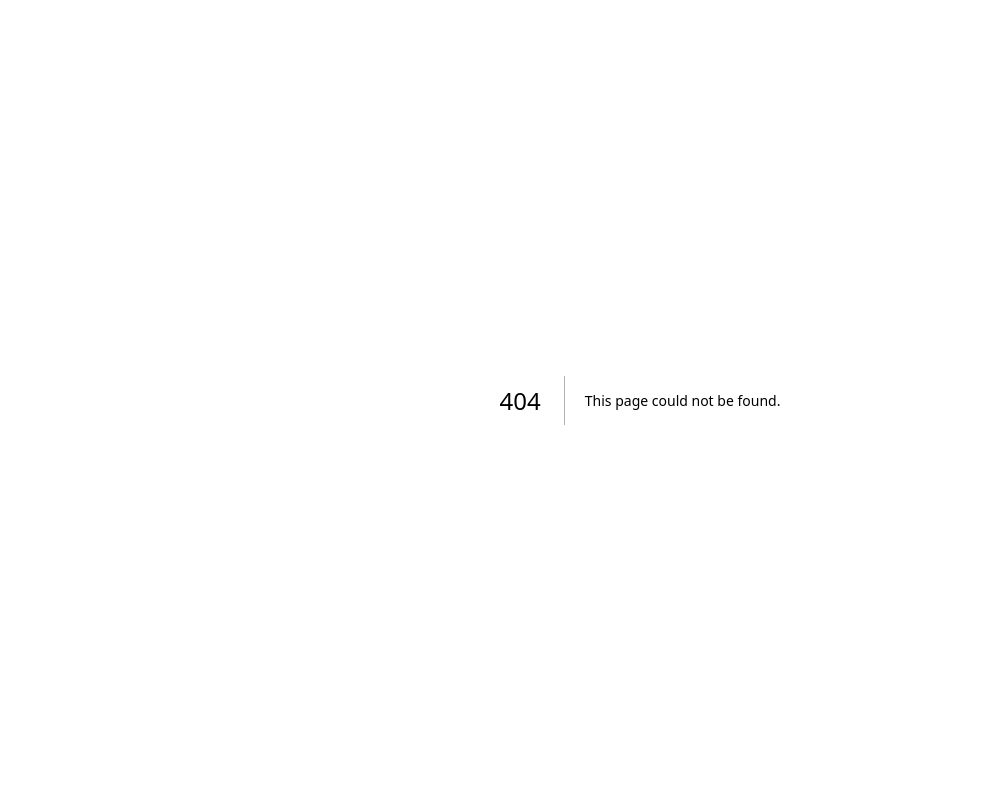
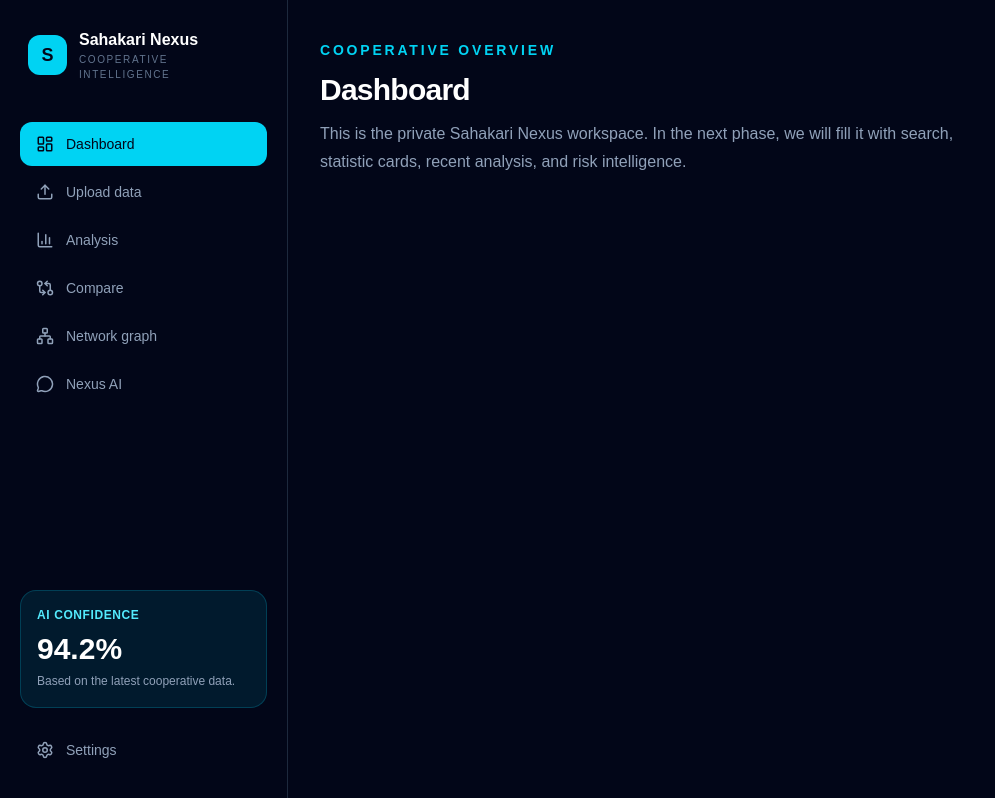
Before and after one commit to DikshaTimilsina/sahakari-nexus, a Next.js app: page /dashboard in a window 1280 px wide. Before the commit this address had no page. Shown: the whole page, without its empty margins (0-995 px from the left). Built offline with nearby package versions, Linux system fonts and the light colour scheme.

Commit message:
Create dashboard

```diff
--- /dev/null
+++ b/app/dashboard/page.tsx
@@ -0,0 +1,25 @@
+import { Sidebar } from "@/components/layout/Sidebar";
+
+export default function DashboardPage() {
+  return (
+    <div className="min-h-screen bg-slate-950">
+      <Sidebar />
+
+      <main className="min-h-screen px-6 py-10 lg:pl-80 lg:pr-10">
+        <p className="text-sm font-semibold uppercase tracking-[0.2em] text-cyan-400">
+          Cooperative overview
+        </p>
+
+        <h1 className="mt-3 text-3xl font-bold tracking-tight text-white">
+          Dashboard
+        </h1>
+
+        <p className="mt-3 max-w-2xl leading-7 text-slate-400">
+          This is the private Sahakari Nexus workspace. In the next phase, we
+          will fill it with search, statistic cards, recent analysis, and risk
+          intelligence.
+        </p>
+      </main>
+    </div>
+  );
+}
```
